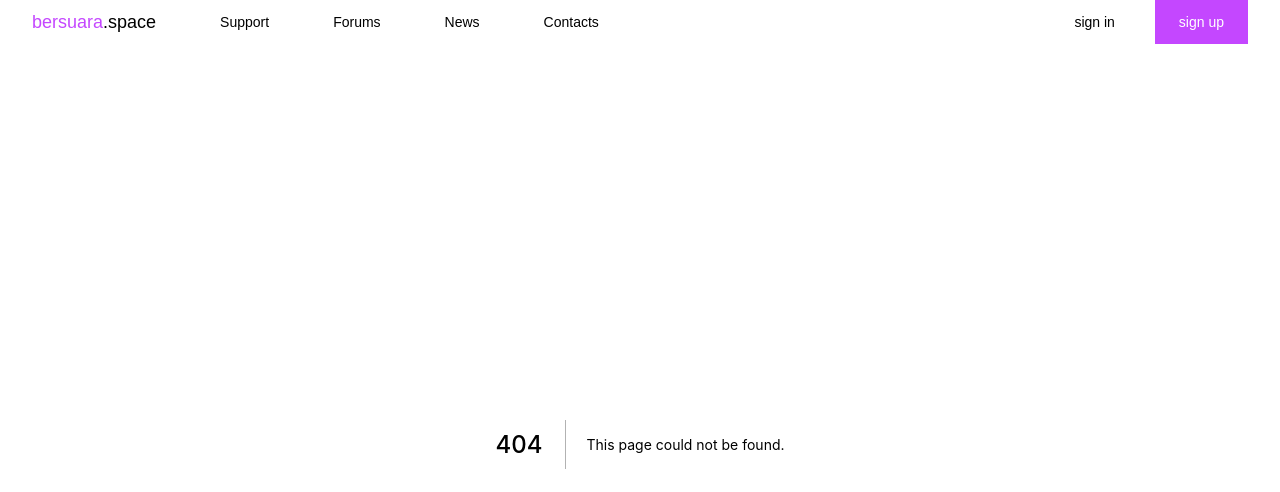
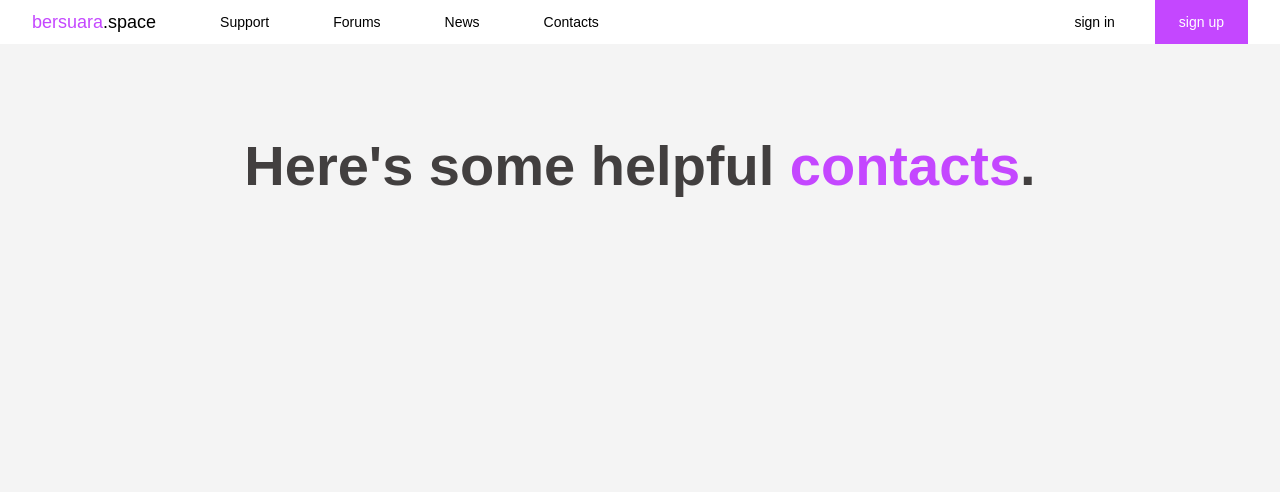
Before and after one commit to marcellinoco/bersuara-space, a Next.js app: page /contacts in a window 1280 px wide. Before the commit this address had no page. Shown: the top 492 px of the page. Built offline with nearby package versions, Linux system fonts and the light colour scheme; no server answers; the database is empty.

Commit message:
Create contacts page

```diff
--- a/components/Navbar.jsx
+++ b/components/Navbar.jsx
@@ -25,7 +25,7 @@ export default function Navbar() {
           <a className="ml-16">News</a>
         </Link>
 
-        <Link href="/">
+        <Link href="/contacts">
           <a className="ml-16">Contacts</a>
         </Link>
       </div>
--- /dev/null
+++ b/pages/contacts/index.jsx
@@ -0,0 +1,42 @@
+import React, { useState, useEffect } from 'react'
+
+import Head from 'next/head'
+import Image from 'next/image'
+
+export default function Contacts() {
+  const [contacts, setContacts] = useState([])
+
+  const fetchContacts = async () => {
+    let contactsResponse = await fetch("/api/contacts/getContacts")
+    if (contactsResponse.ok) {
+      let contactsJson = await contactsResponse.json()
+      setContacts(contactsJson)
+    }
+  }
+
+  useEffect(() => fetchContacts(), [])
+
+  return (<>
+    <Head>
+      <title>Contacts</title>
+    </Head>
+
+    <div className="relative min-h-screen bg-white-dark">
+      <div className="container flex flex-col mx-auto pt-20">
+        <div className="flex flex-col">
+          <h1 className="self-center text-56 font-bold text-gray-dark">
+            Here's some helpful <span className="text-purple">contacts</span>.
+          </h1>
+
+          <div className="relative w-auto h-auto">
+            <Image
+              src="/assets/contacts/contacts-1.svg"
+              layout="fill"
+              objectFit="contain"
+            />
+          </div>
+        </div>
+      </div>
+    </div>
+  </>)
+}
```
Also changed, not shown: pages/index.jsx (+0 -20 lines), public/assets/contacts/contacts-1.svg (added).
